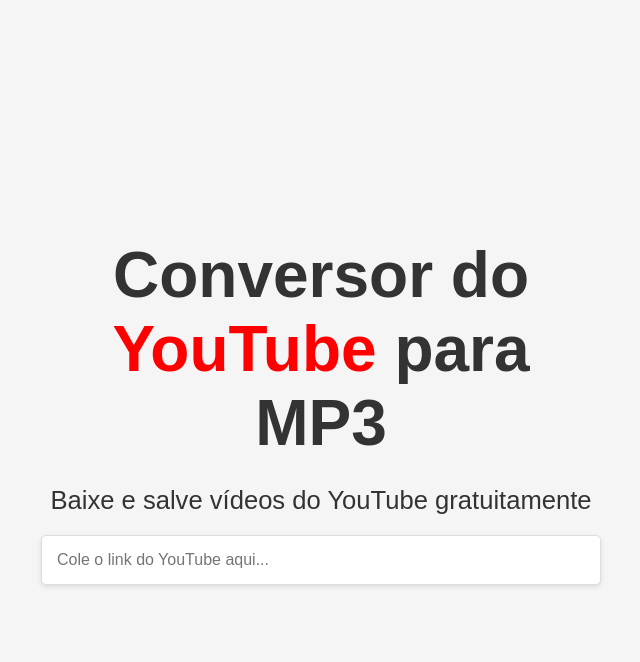
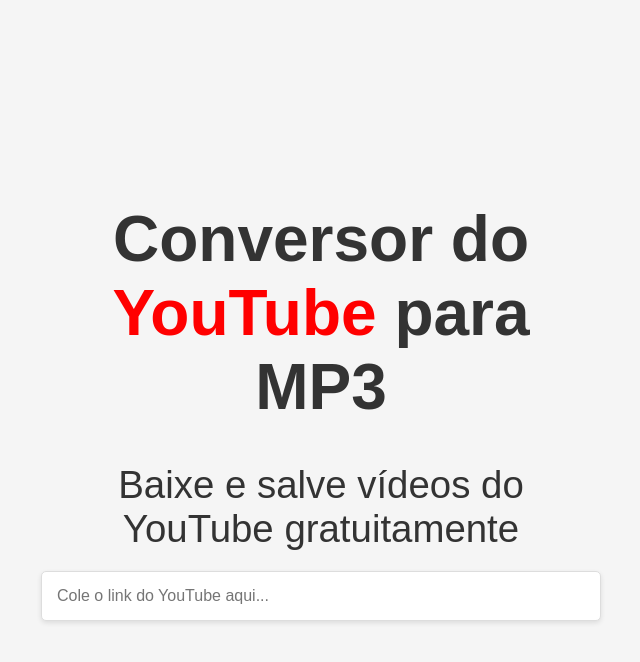
Before and after one commit to Motadeveloper/Audio, a Django app: page / in a window 1280 px wide. Shown: the top 662 px of the page, without its empty margins (319-959 px from the left). Run offline with Django 5.2, Linux system fonts and the light colour scheme.

Commit message:
Update index.html

```diff
--- a/youtube_downloader/templates/youtube_downloader/index.html
+++ b/youtube_downloader/templates/youtube_downloader/index.html
@@ -88,7 +88,7 @@
         }
 
         p {
-            font-size: 2vw;
+            font-size: 3vw;
             color: #333;
             margin-bottom: 20px;
         }
@@ -187,7 +187,7 @@
             }
 
             p {
-                font-size: 2vw;
+                font-size: 4vw;
             }
 
             .input-container input {
```
